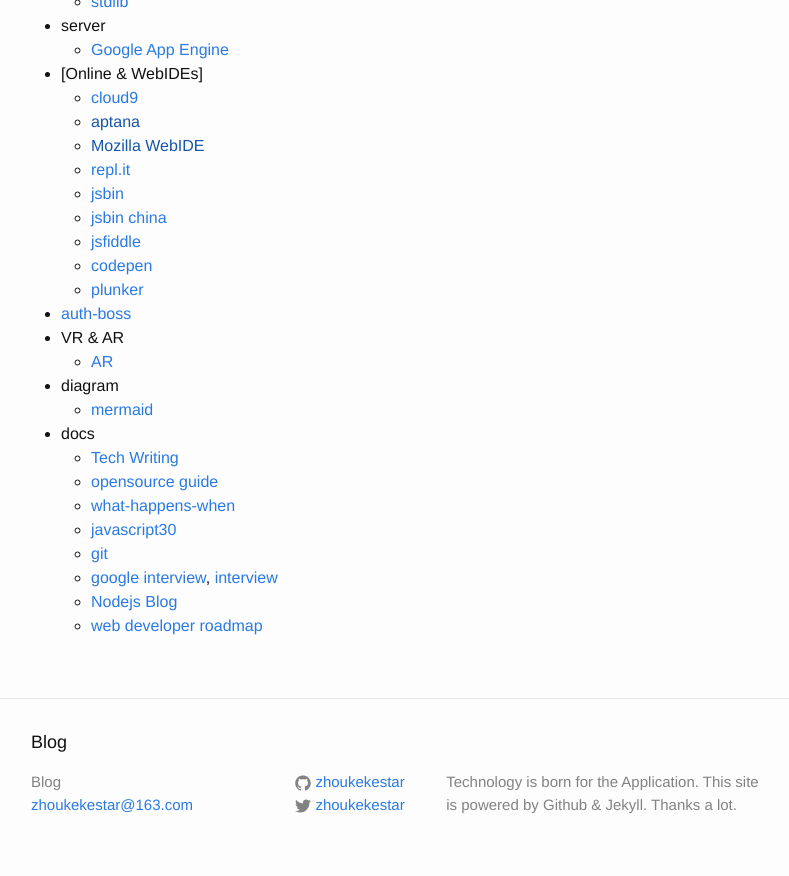
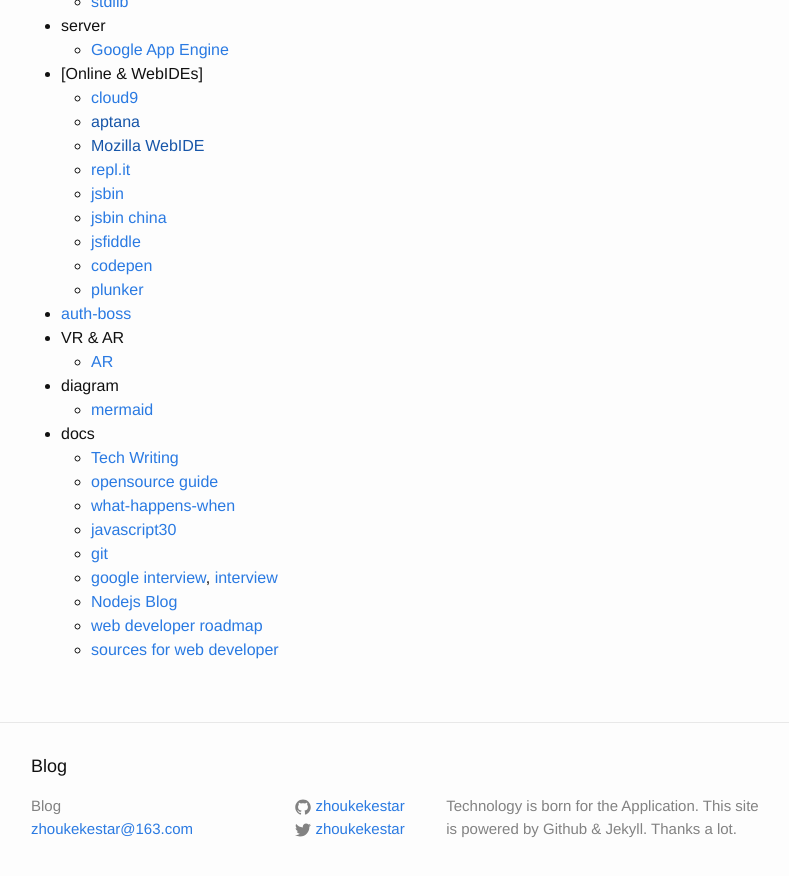
Before and after one commit to zhoukekestar/notes, a Jekyll site: the page built from _posts/2017-01-05-my-stars.md, in a window 1280 px wide and 900 px high, scrolled down 2781 px. Shown: the top 876 px of the window, without its empty margins (239-1028 px from the left). Built offline with Jekyll 4.4.1, drawn with Linux system fonts in a browser that asks for light colours.

Commit message:
Added: full-stack-web-developer

```diff
--- a/_posts/2017-01-05-my-stars.md
+++ b/_posts/2017-01-05-my-stars.md
@@ -132,3 +132,4 @@
   * [google interview](https://github.com/jwasham/coding-interview-university/blob/master/translations/README-cn.md), [interview](https://github.com/kdn251/interviews)
   * [Nodejs Blog](https://github.com/nswbmw/N-blog)
   * [web developer roadmap](https://github.com/kamranahmedse/developer-roadmap)
+  * [sources for web developer](https://github.com/bmorelli25/Become-A-Full-Stack-Web-Developer)
```
